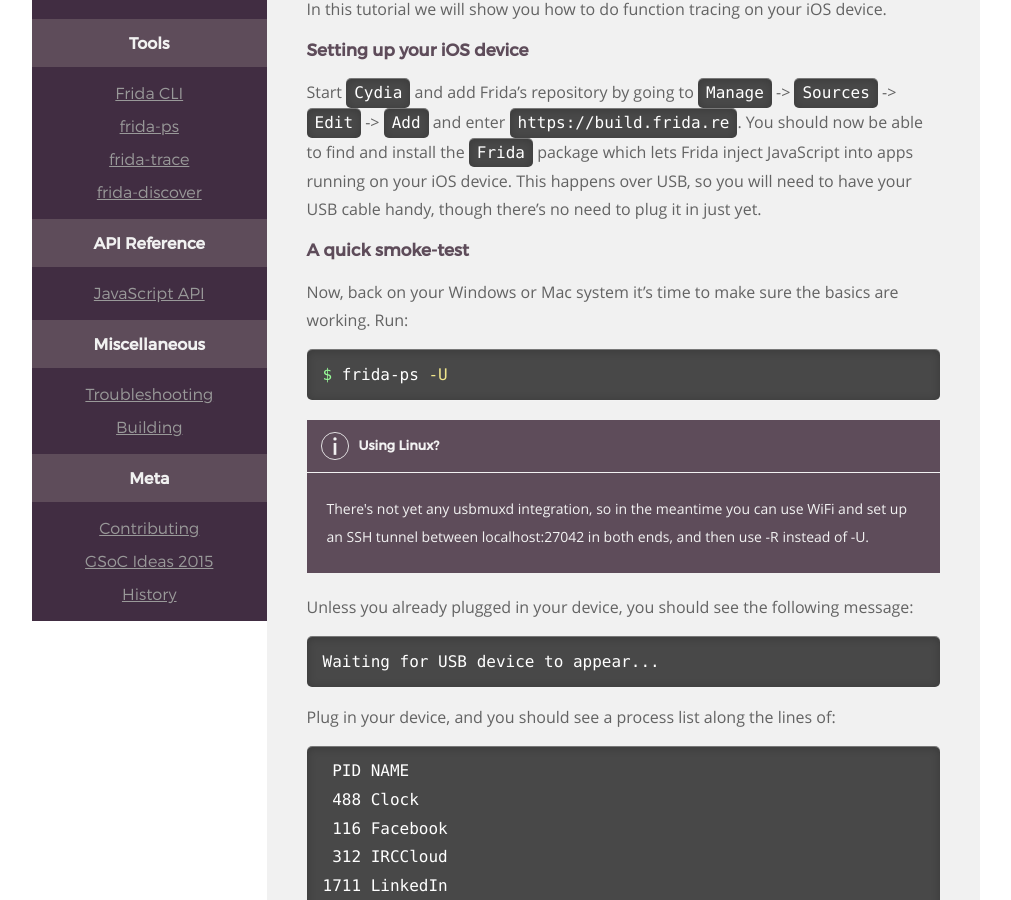
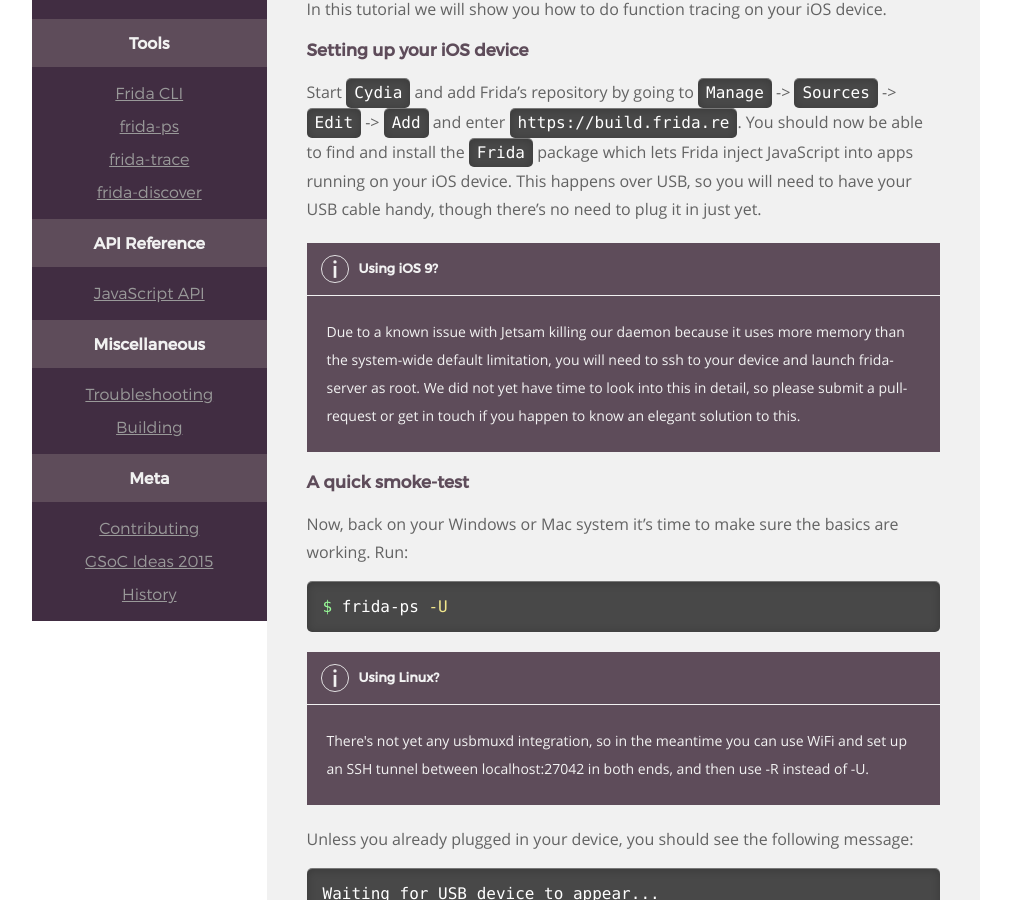
Before and after one commit to frida/frida-website, a Jekyll site: the page built from docs/ios.md, in a window 1280 px wide and 900 px high, scrolled down 600 px. Shown: the whole window, without its empty margins (129-1140 px from the left). Built offline with Jekyll 4.4.1, drawn with Linux system fonts in a browser that asks for light colours.

Commit message:
Add note about known iOS 9 issue

```diff
--- a/docs/ios.md
+++ b/docs/ios.md
@@ -27,6 +27,17 @@ Start `Cydia` and add Frida's repository by going to `Manage` -> `Sources` ->
 find and install the `Frida` package which lets Frida inject JavaScript into
 apps running on your iOS device. This happens over USB, so you will need to have
 your USB cable handy, though there's no need to plug it in just yet.
+
+<div class="note info">
+  <h5>Using iOS 9?</h5>
+  <p>
+    Due to a known issue with Jetsam killing our daemon because it uses more
+    memory than the system-wide default limitation, you will need to ssh to
+    your device and launch frida-server as root. We did not yet have time to
+    look into this in detail, so please submit a pull-request or get in touch
+    if you happen to know an elegant solution to this.
+  </p>
+</div>
 
 ### A quick smoke-test
 
```
